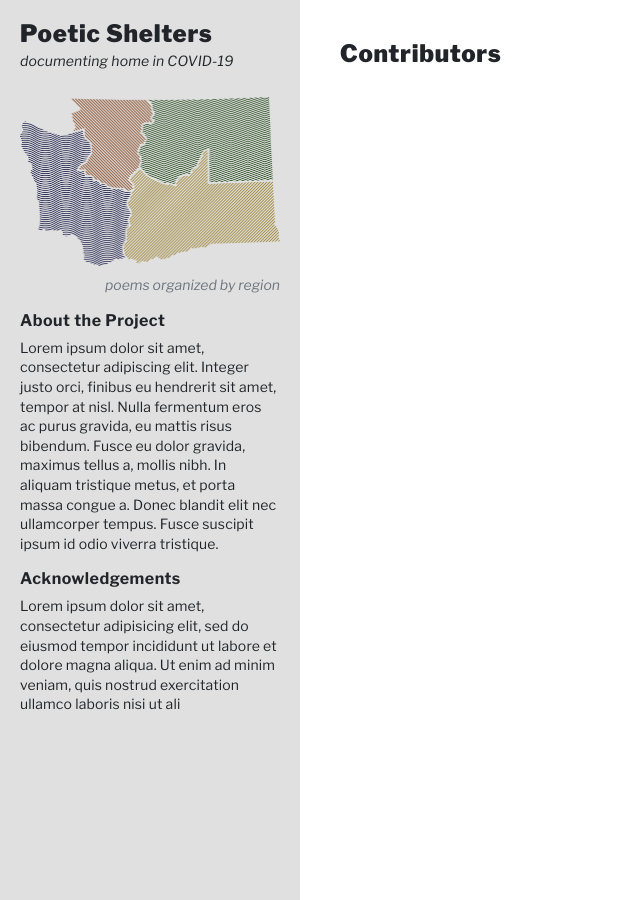
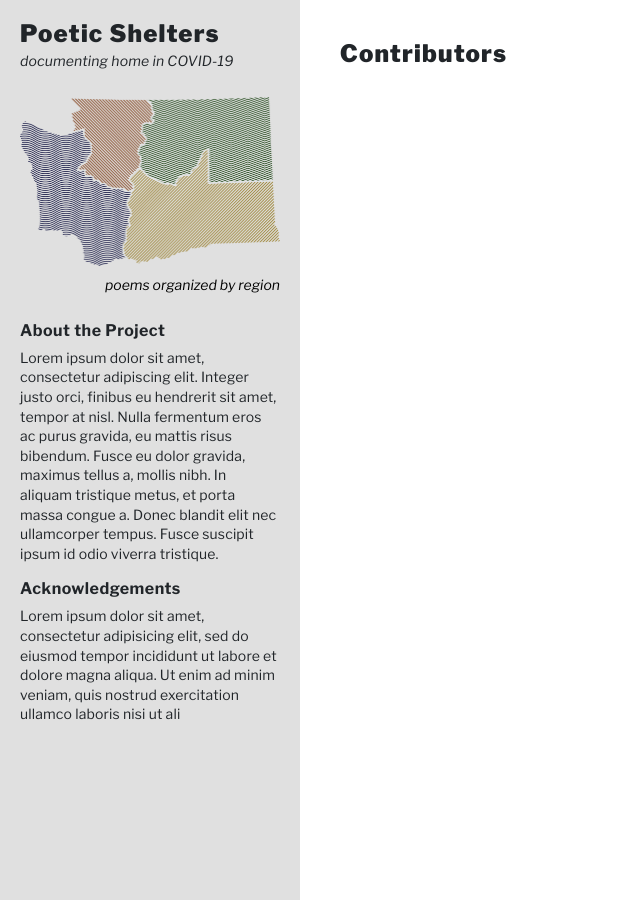
Before and after one commit to poetic-shelters/poetic-shelters.github.io, a Jekyll site: the page built from contributors.html, in a window 1280 px wide. Shown: the whole page, without its empty margins (0-640 px from the left). Built offline with Jekyll 4.4.1, drawn with Linux system fonts in a browser that asks for light colours; nearby versions of some CDN libraries.

Commit message:
map, text updates

```diff
--- a/assets/css/dashboard.css
+++ b/assets/css/dashboard.css
@@ -66,7 +66,7 @@ body {
 
 h1 {
   font-weight: 900;
-  letter-spacing: .03em;
+  letter-spacing: .05em;
   font-size: 24px;
 }
 
@@ -91,6 +91,8 @@ p.sidebar {
 
 figcaption.figure-caption {
   font-size: 14px;
+  color: #000;
+  margin-bottom: 10px;
 }
 
 h3, h4, h5, h6 {
--- a/index.html
+++ b/index.html
@@ -12,7 +12,7 @@ layout: home
 
   <figure class="figure" id="sidebar-logo">
     <img src="assets/imgs/map2.png" class="figure-img img-fluid" alt="Washington map" id="map-logo">
-    <figcaption class="figure-caption"><div align="right"><i>poems organized by region</i></div></figcaption>
+    <figcaption class="figure-caption"><div align="right"><i>click a region to view poems</i></div></figcaption>
   </figure>
 
 
```
